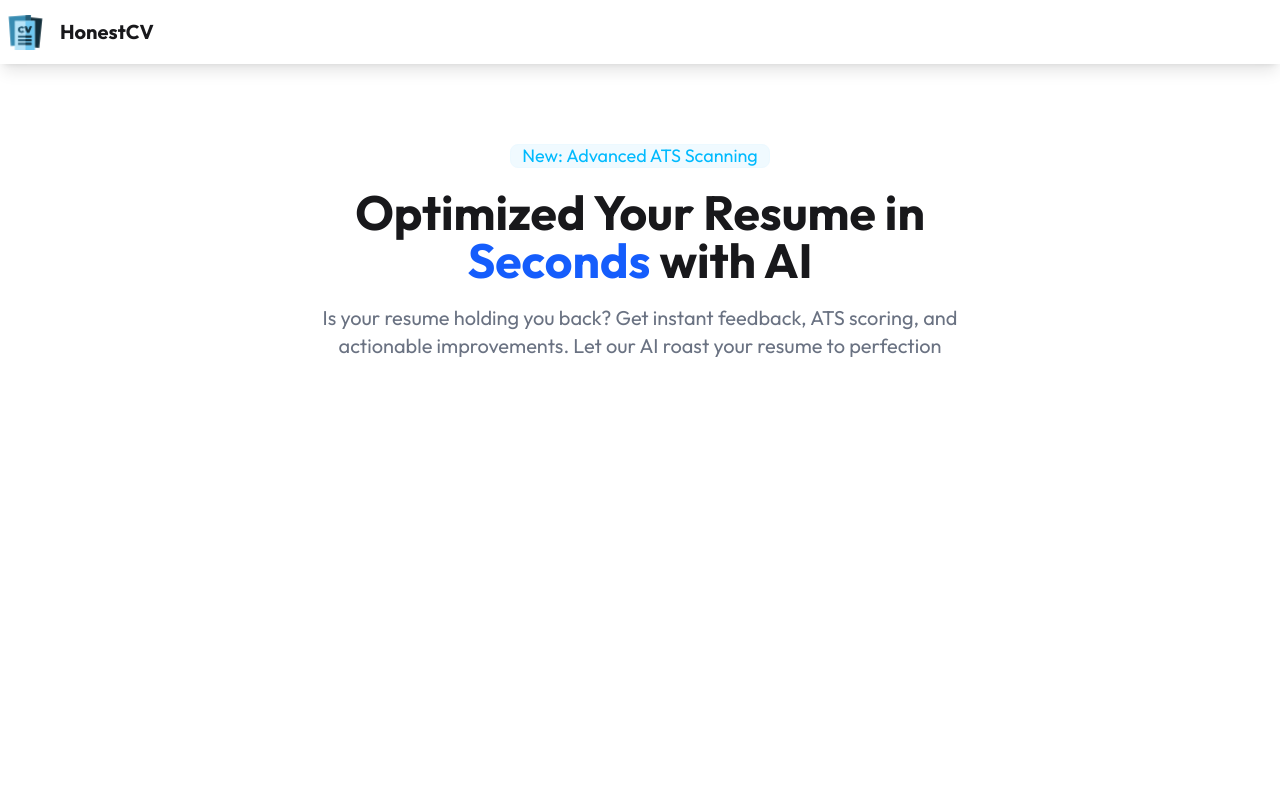
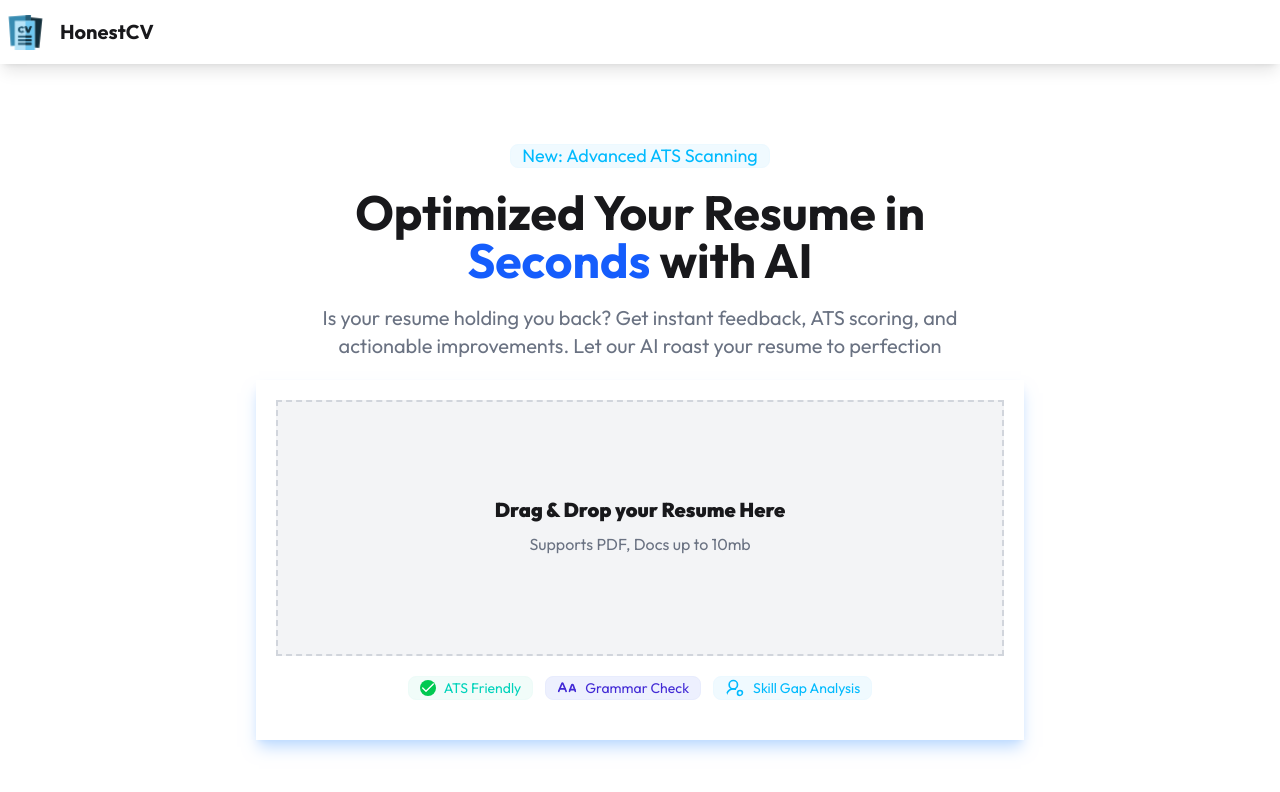
Before and after one commit to jpmartirez/honestcv, a Next.js app: page / in a window 1280 px wide. Shown: the top 792 px of the page. Built offline with nearby package versions, Linux system fonts and the light colour scheme.

Commit message:
add file input in the home page

```diff
--- a/app/page.tsx
+++ b/app/page.tsx
@@ -1,3 +1,4 @@
+import { ALargeSmall, Check, UserRoundSearch } from 'lucide-react'
 import React from 'react'
 
 const Page = () => {
@@ -8,6 +9,28 @@ const Page = () => {
       <h1 className='text-center font-bold text-2xl md:text-4xl lg:text-5xl'>Optimized Your Resume in <br /> <span className='text-blue-600'>Seconds</span> with AI</h1>
 
       <p className='max-w-2xl text-gray-500 text-center text-sm md:text-md lg:text-lg xl:text-xl'>Is your resume holding you back? Get instant feedback, ATS scoring, and actionable improvements. Let our AI roast your resume to perfection</p>
+
+
+      {/* File Input */}
+      <div className='max-w-3xl w-full p-5 shadow-lg shadow-blue-200'>
+        <div className="flex items-center justify-center w-full">
+          <label htmlFor="dropzone-file" className="flex flex-col items-center justify-center w-full h-64 border-2 border-gray-300 border-dashed rounded-base cursor-pointer hover:bg-neutral-tertiary-medium bg-gray-100">
+              <div className="flex flex-col items-center justify-center text-body pt-5 pb-6">
+                  <p className="mb-2 text-lg lg:text-xl font-black">Drag & Drop your Resume Here</p>
+                  <p className="text-md text-gray-500">Supports PDF, Docs up to 10mb</p>
+              </div>
+
+              <input id="dropzone-file" type="file" className="hidden" />
+          </label>
+        </div>
+
+        <div className='flex items-center justify-center gap-3 p-5'>
+          <div className="badge badge-soft badge-accent"><span><Check className='bg-green-500 text-white rounded-full'width={16} height={16}/></span>ATS Friendly</div>
+          <div className="badge badge-soft badge-primary"><span><ALargeSmall className='rounded-full size-5'/></span>Grammar Check</div>
+          <div className="badge badge-soft badge-info"><span><UserRoundSearch className='rounded-full size-5'/></span>Skill Gap Analysis</div>
+        </div>
+      </div>
+
     </div>
   )
 }
```
